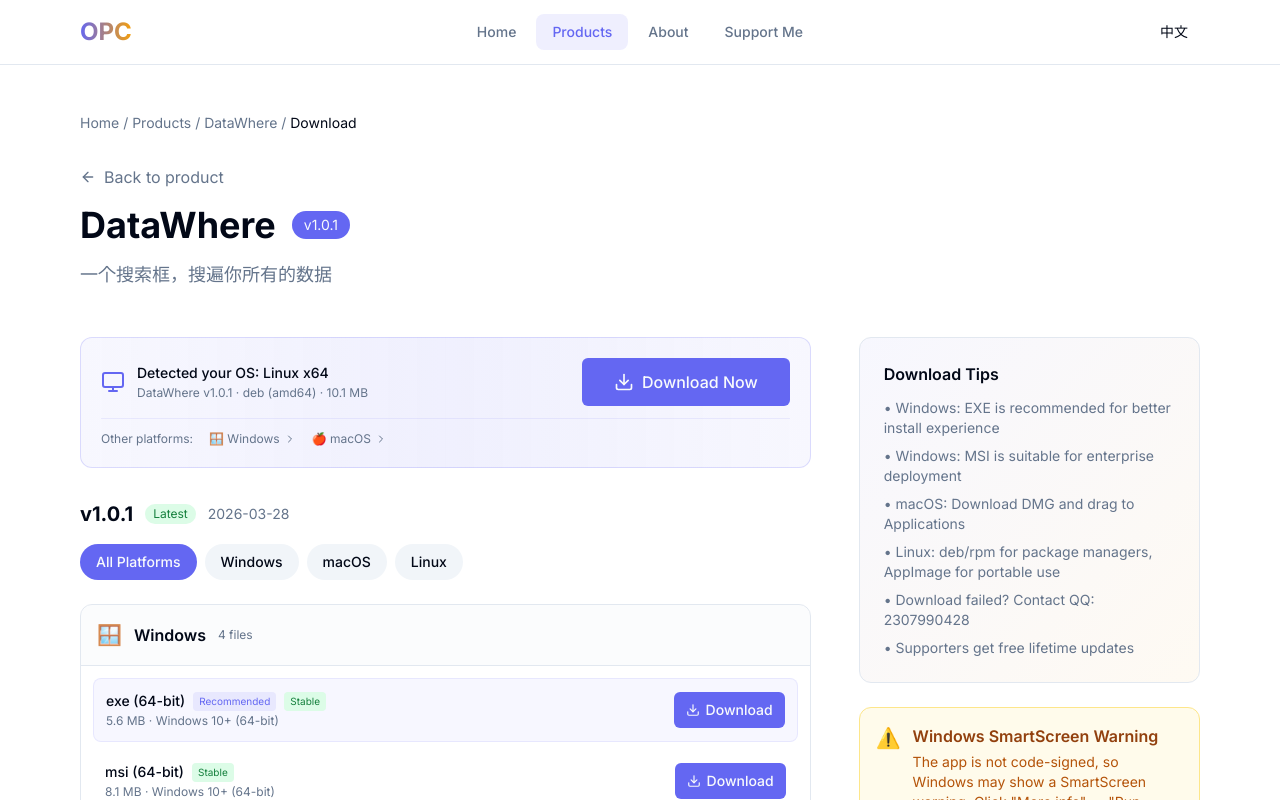
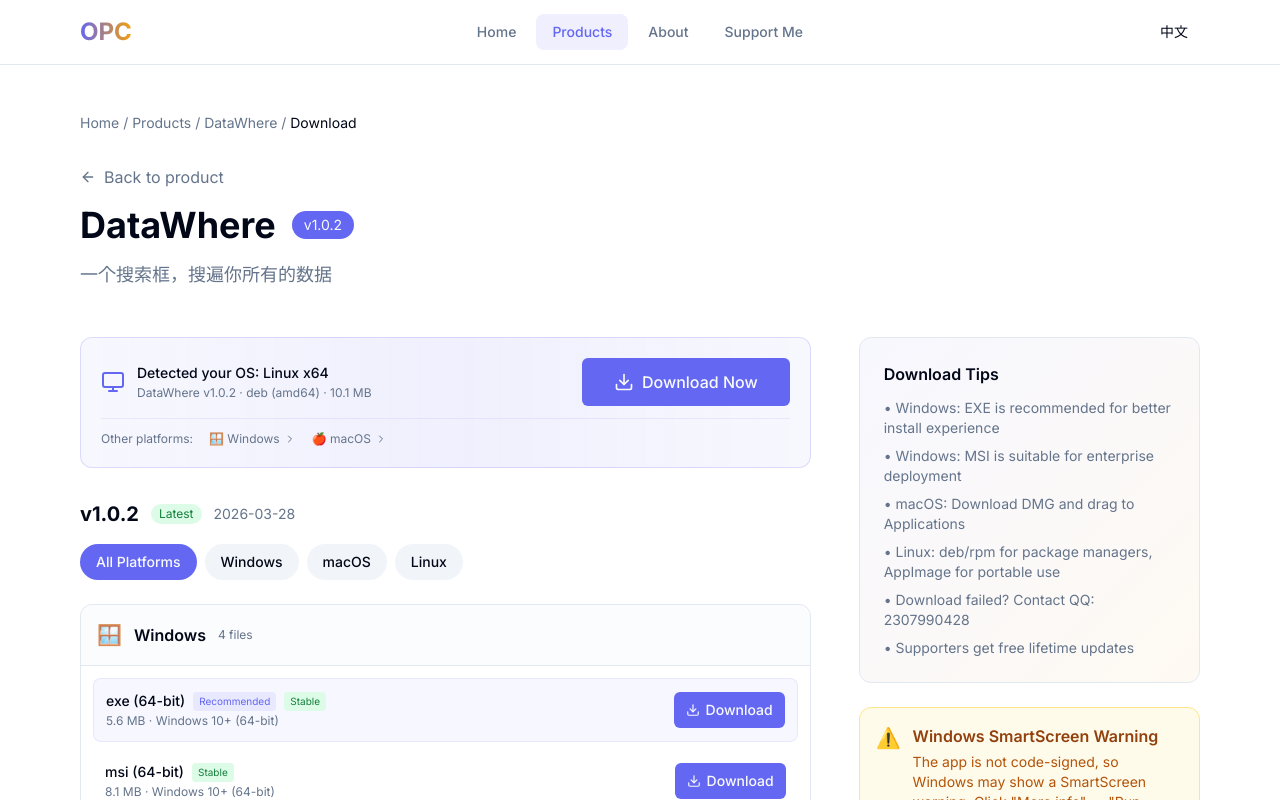
Before and after one commit to CodingGyd/opc-homePage, a Next.js app: page /en/products/1/download in a window 1280 px wide. Shown: the top 800 px of the page. Built offline with nearby package versions, Linux system fonts and the light colour scheme.

Commit message:
Release DataWhere v1.0.2

```diff
--- a/app/[locale]/products/[id]/ProductDetailClient.tsx
+++ b/app/[locale]/products/[id]/ProductDetailClient.tsx
@@ -38,40 +38,40 @@
     video_url: 'https://gydblog2.su.bcebos.com/files/datawhere/v1.0.0/promo.mp4',
     demo_url: '',
     website_url: '',
-    latest_version: 'v1.0.1',
+    latest_version: 'v1.0.2',
     downloads: [
       {
         platform: 'Windows (exe)',
-        version: '1.0.1',
-        url: 'https://gydblog2.su.bcebos.com/files/datawhere/v1.0.1/DataWhere_1.0.1_x64-setup.exe',
+        version: '1.0.2',
+        url: 'https://gydblog2.su.bcebos.com/files/datawhere/v1.0.2/DataWhere_1.0.2_x64-setup.exe',
         size: '5.6 MB',
         icon: '🪟',
       },
       {
         platform: 'Windows (msi)',
-        version: '1.0.1',
-        url: 'https://gydblog2.su.bcebos.com/files/datawhere/v1.0.1/DataWhere_1.0.1_x64_zh-CN.msi',
+        version: '1.0.2',
+        url: 'https://gydblog2.su.bcebos.com/files/datawhere/v1.0.2/DataWhere_1.0.2_x64_zh-CN.msi',
         size: '8.1 MB',
         icon: '🪟',
       },
       {
         platform: 'macOS (dmg)',
-        version: '1.0.1',
-        url: 'https://gydblog2.su.bcebos.com/files/datawhere/v1.0.1/DataWhere_1.0.1_universal.dmg',
+        version: '1.0.2',
+        url: 'https://gydblog2.su.bcebos.com/files/datawhere/v1.0.2/DataWhere_1.0.2_universal.dmg',
         size: '17.1 MB',
         icon: '🍎',
       },
       {
         platform: 'Linux (deb)',
-        version: '1.0.1',
-        url: 'https://gydblog2.su.bcebos.com/files/datawhere/v1.0.1/DataWhere_1.0.1_amd64.deb',
+        version: '1.0.2',
+        url: 'https://gydblog2.su.bcebos.com/files/datawhere/v1.0.2/DataWhere_1.0.2_amd64.deb',
         size: '10.1 MB',
         icon: '🐧',
       },
       {
         platform: 'Linux (AppImage)',
-        version: '1.0.1',
-        url: 'https://gydblog2.su.bcebos.com/files/datawhere/v1.0.1/DataWhere_1.0.1_amd64.AppImage',
+        version: '1.0.2',
+        url: 'https://gydblog2.su.bcebos.com/files/datawhere/v1.0.2/DataWhere_1.0.2_amd64.AppImage',
         size: '83.3 MB',
         icon: '🐧',
       },
--- a/app/[locale]/products/[id]/download/DownloadPageClient.tsx
+++ b/app/[locale]/products/[id]/download/DownloadPageClient.tsx
@@ -100,13 +100,102 @@
     id: '1',
     name: 'DataWhere',
     description: '一个搜索框，搜遍你所有的数据',
-    latest_version: 'v1.0.1',
+    latest_version: 'v1.0.2',
     versions: [
+      {
+        version: '1.0.2',
+        releaseDate: '2026-03-28',
+        status: 'stable',
+        isLatest: true,
+        downloads: [
+          {
+            platform: 'Windows',
+            arch: 'exe (64-bit)',
+            url: 'https://gydblog2.su.bcebos.com/files/datawhere/v1.0.2/DataWhere_1.0.2_x64-setup.exe',
+            size: '5.6 MB',
+            requirements: 'Windows 10+ (64-bit)',
+            status: 'stable',
+            format: 'exe',
+            recommended: true,
+          },
+          {
+            platform: 'Windows',
+            arch: 'msi (64-bit)',
+            url: 'https://gydblog2.su.bcebos.com/files/datawhere/v1.0.2/DataWhere_1.0.2_x64_zh-CN.msi',
+            size: '8.1 MB',
+            requirements: 'Windows 10+ (64-bit)',
+            status: 'stable',
+            format: 'msi',
+          },
+          {
+            platform: 'Windows',
+            arch: 'exe (32-bit)',
+            url: 'https://gydblog2.su.bcebos.com/files/datawhere/v1.0.2/DataWhere_1.0.2_x86-setup.exe',
+            size: '5.0 MB',
+            requirements: 'Windows 10+ (32-bit)',
+            status: 'stable',
+            format: 'exe',
+          },
+          {
+            platform: 'Windows',
+            arch: 'msi (32-bit)',
+            url: 'https://gydblog2.su.bcebos.com/files/datawhere/v1.0.2/DataWhere_1.0.2_x86_zh-CN.msi',
+            size: '7.2 MB',
+            requirements: 'Windows 10+ (32-bit)',
+            status: 'stable',
+            format: 'msi',
+          },
+          {
+            platform: 'macOS',
+            arch: 'Universal',
+            url: 'https://gydblog2.su.bcebos.com/files/datawhere/v1.0.2/DataWhere_1.0.2_universal.dmg',
+            size: '17.1 MB',
+            requirements: 'macOS 10.15+',
+            status: 'stable',
+            format: 'dmg',
+            recommended: true,
+          },
+          {
+            platform: 'Linux',
+            arch: 'deb (amd64)',
+            url: 'https://gydblog2.su.bcebos.com/files/datawhere/v1.0.2/DataWhere_1.0.2_amd64.deb',
+            size: '10.1 MB',
+            requirements: 'Debian/Ubuntu',
+            status: 'stable',
+            format: 'deb',
+            recommended: true,
+          },
+          {
+            platform: 'Linux',
+            arch: 'rpm (x86_64)',
+            url: 'https://gydblog2.su.bcebos.com/files/datawhere/v1.0.2/DataWhere-1.0.2-1.x86_64.rpm',
+            size: '10.1 MB',
+            requirements: 'RHEL/CentOS/Fedora',
+            status: 'stable',
+            format: 'rpm',
+          },
+          {
+            platform: 'Linux',
+            arch: 'AppImage (amd64)',
+            url: 'https://gydblog2.su.bcebos.com/files/datawhere/v1.0.2/DataWhere_1.0.2_amd64.AppImage',
+            size: '83.3 MB',
+            requirements: '通用 Linux 发行版',
+            status: 'stable',
+            format: 'AppImage',
+          },
+        ],
+        releaseNotes: [
+          '统一全系统数据源图标为官方品牌 SVG，移除 Emoji 确保跨平台兼容',
+          '首页统计卡片使用语义化图标（数据库圆柱体、表格网格、消息队列、钥匙）',
+          '暗色主题下图标自动切换为白色，明暗主题无缝切换',
+          '新增设置页面字体大小调节功能，支持四档缩放（小/标准/大/特大），设置持久化',
+        ],
+      },
       {
         version: '1.0.1',
         releaseDate: '2026-03-28',
         status: 'stable',
-        isLatest: true,
+        isLatest: false,
         downloads: [
           {
             platform: 'Windows',
--- a/public/versions/data-where.json
+++ b/public/versions/data-where.json
@@ -1,8 +1,8 @@
 {
-  "version": "1.0.1",
+  "version": "1.0.2",
   "releaseNotes": {
-    "zh-CN": "DataWhere 1.0.1 更新\n\n- 新增版本更新检查功能，启动时自动检测新版本\n- 设置页增加「更新」区域，支持手动检查更新\n- 有新版本时在设置按钮上显示红点提示\n- 其他优化与修复",
-    "en-US": "DataWhere 1.0.1\n\n- Added automatic update check on app startup\n- Added 'Update' section in Settings with manual check\n- Red dot indicator on Settings button when update available\n- Other improvements and bug fixes"
+    "zh-CN": "DataWhere 1.0.2 更新\n\n- 统一全系统数据源图标为官方品牌 SVG，移除 Emoji 确保跨平台兼容\n- 首页统计卡片使用语义化图标（数据库圆柱体、表格网格、消息队列、钥匙）\n- 暗色主题下图标自动切换为白色，明暗主题无缝切换\n- 新增设置页面字体大小调节功能，支持四档缩放（小/标准/大/特大），设置持久化",
+    "en-US": "DataWhere 1.0.2\n\n- Unified all datasource icons to official brand SVGs, removed Emoji for cross-platform compatibility\n- Added semantic icons for stats cards (database cylinder, table grid, message queue, key)\n- Icons automatically switch to white in dark theme\n- Added font size setting with 4 zoom presets (Small/Standard/Large/Extra Large), persisted across restarts"
   },
   "downloadUrl": "https://www.opclite.com/downloads/data-where",
   "releaseDate": "2026-03-28"
```
